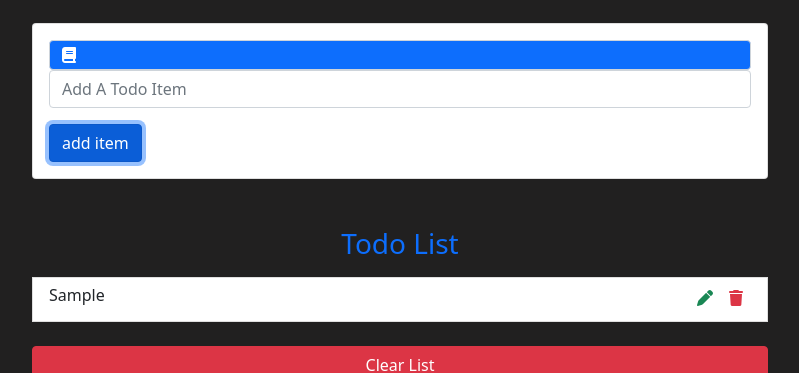
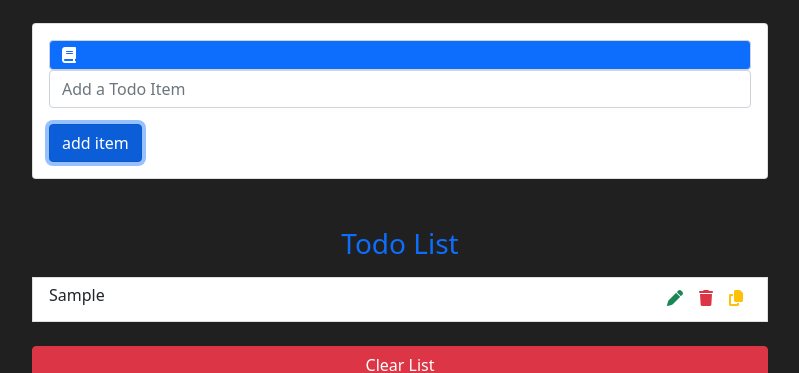
Before and after one commit to ashan-tharaka/todoApp, a React (Create React App) app: page / in a window 1280 px wide. Both pictures are taken after typing "Sample" into the empty fields and a click on the button "add item". Shown: the part 121-494 px from the top of the page, without its empty margins (240-1039 px from the left). Built offline with nearby package versions, Linux system fonts and the light colour scheme.

Commit message:
add copy btn

```diff
--- a/src/App.js
+++ b/src/App.js
@@ -91,6 +91,12 @@ class App extends Component{
         })
 
     }
+    handleCopy=id=>{
+        const selectedItem=this.state.items.find(item=>item.id===id);
+        navigator.clipboard.writeText(selectedItem.title);
+
+
+    }
 
     render() {
         return(
@@ -112,6 +118,7 @@ class App extends Component{
                             clearList={this.clearList}
                             handleDelete={this.handleDelete}
                             handleEdit={this.handleEdit}
+                            handleCopy={this.handleCopy}
                         />
 
 
--- a/src/components/TodoInput.js
+++ b/src/components/TodoInput.js
@@ -17,8 +17,8 @@ export default class TodoInput extends Component{
                             </div>
                             <input
                                 type="text"
-                                className="form-control text-capitalize"
-                                placeholder="add a todo item"
+                                className="form-control"
+                                placeholder="Add a Todo Item"
                                 value={item}
                                 onChange={handleChange}/>
                         </div>
--- a/src/components/TodoItem.js
+++ b/src/components/TodoItem.js
@@ -5,10 +5,10 @@ export default class TodoItem extends Component
 {
 
     render() {
-        const {title,handleEdit,handleDelete}=this.props;
+        const {title,handleEdit,handleDelete,handleCopy}=this.props;
 
         return (
-            <li className="list-group-item text-capitalize d-flex justify-content-between my-2">
+            <li className="list-group-item  d-flex justify-content-between my-2">
                 <h6>{title}</h6>
                 <div className="todo-icon">
                        <span className="mx-2 text-success" onClick={handleEdit}>
@@ -16,7 +16,11 @@ export default class TodoItem extends Component
 
                        </span>
                     <span className="mx-2 text-danger" onClick={handleDelete}>
-                           <i className="fas fa-trash"/>
+                           <i className="fas fa-trash" />
+
+                       </span>
+                    <span className="mx-2 text-warning" onClick={handleCopy} >
+                           <i className="fas fa-copy"/>
 
                        </span>
 
--- a/src/components/TodoList.js
+++ b/src/components/TodoList.js
@@ -3,14 +3,15 @@ import TodoItem from './TodoItem'
 
 export default class TodoList extends Component {
     render() {
-        const{items,clearList,handleDelete, handleEdit}=this.props
+        const{items,clearList,handleDelete, handleEdit,handleCopy}=this.props
         return (
             <div>
                 <ul className="list-group my-5">
                     <h3 className="text-capitalize text-center text-primary" >todo list</h3>
                     {items.map(item=>{
                         return(
-                            <TodoItem key={item.id} title={item.title} handleDelete={()=>handleDelete(item.id)} handleEdit={()=>handleEdit(item.id)}/>
+                            <TodoItem key={item.id} title={item.title} handleDelete={()=>handleDelete(item.id)} handleEdit={()=>handleEdit(item.id)} handleCopy={()=>handleCopy(item.id)}/>
+
                         )
                     })
                     }
```
